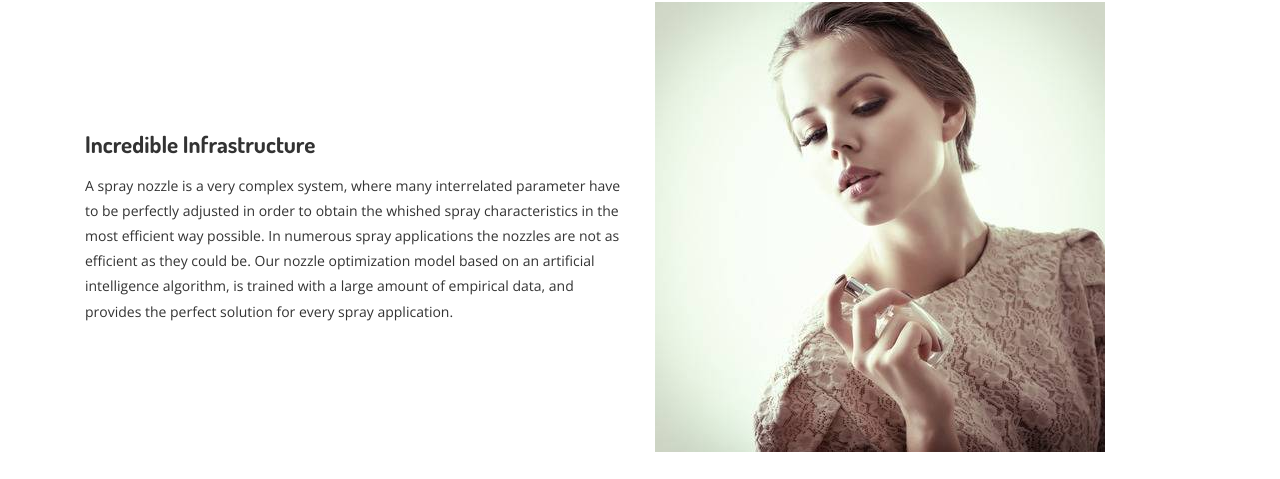
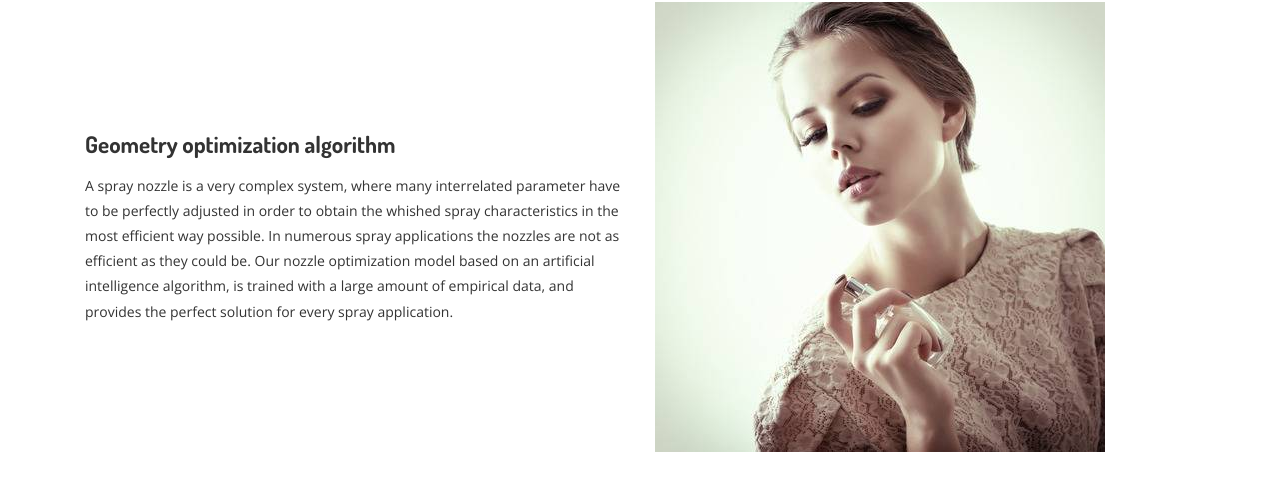
Before and after one commit to paolodalbo/paolodalbo.github.io, a plain HTML site: page index.html in a window 1280 px wide. Shown: the part 1058-1537 px from the top of the page. Drawn offline with nearby package versions, Linux system fonts and the light colour scheme; some packages are replaced by stand-ins of ours; a script that the page names is missing; files whose address does not match are found by name; a web font is replaced by a local one.

Commit message:
Title changed to better reflect the purpose

```diff
--- a/index.html
+++ b/index.html
@@ -243,7 +243,7 @@
             <div class="container">
                 <div class="services-details-overview">
                     <div class="services-details-desc">
-                        <h3>Incredible Infrastructure</h3>
+                        <h3>Geometry optimization algorithm</h3>
                         <p>A spray nozzle is a very complex system, where many interrelated parameter have to be
 perfectly adjusted in order to obtain the whished spray characteristics in the most efficient
 way possible.
```
